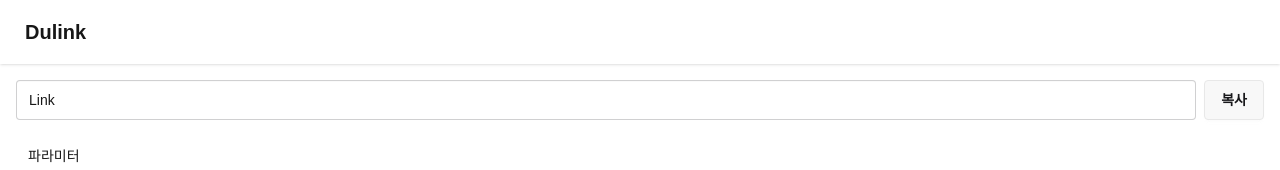
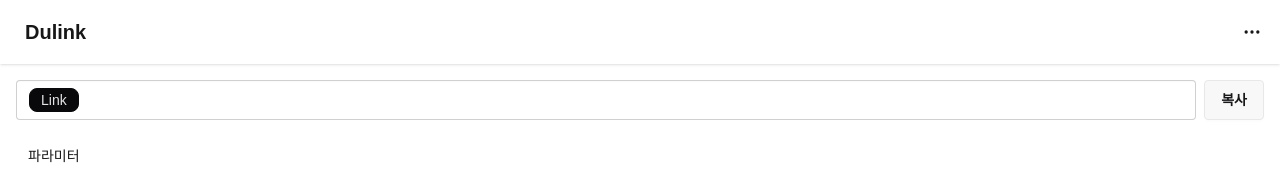
Before and after one commit to hyeongyuan/dulink, a Next.js app: page / in a window 1280 px wide. Shown: the top 170 px of the page. Built offline with nearby package versions, Linux system fonts and the light colour scheme.

Commit message:
chore: 스타일 변경

```diff
--- a/src/app/page.tsx
+++ b/src/app/page.tsx
@@ -5,7 +5,17 @@
   return (
     <>
       <div className="navbar bg-base-100 shadow-sm">
-        <a className="btn btn-ghost text-xl" href="/">Dulink</a>
+        <div className="flex-1">
+          <a className="btn btn-ghost text-xl" href="/">Dulink</a>
+        </div>
+        <div className="flex-none">
+          <button type="button" className="btn btn-square btn-ghost">
+            <svg xmlns="http://www.w3.org/2000/svg" fill="none" viewBox="0 0 24 24" className="inline-block h-5 w-5 stroke-current">
+              <title>더보기</title>
+              <path strokeLinecap="round" strokeLinejoin="round" strokeWidth="2" d="M5 12h.01M12 12h.01M19 12h.01M6 12a1 1 0 11-2 0 1 1 0 012 0zm7 0a1 1 0 11-2 0 1 1 0 012 0zm7 0a1 1 0 11-2 0 1 1 0 012 0z"></path>
+            </svg>
+          </button>
+        </div>
       </div>
       <div className="p-4 flex flex-col gap-4 bg-base-100">
         <InputLink />
--- a/src/components/InputLink.tsx
+++ b/src/components/InputLink.tsx
@@ -41,7 +41,9 @@
   return (
     <div className="flex gap-2 w-full">
       <label className="input flex flex-1">
-        Link
+        <span className="badge badge-neutral">
+          Link
+        </span>
         <div className="relative flex items-stretch flex-1">
           <div ref={keyWordsRef} className="Input__keyWordsWrapper">
             {wordBlocks.map(({ text, highlight }, index) => (
```
